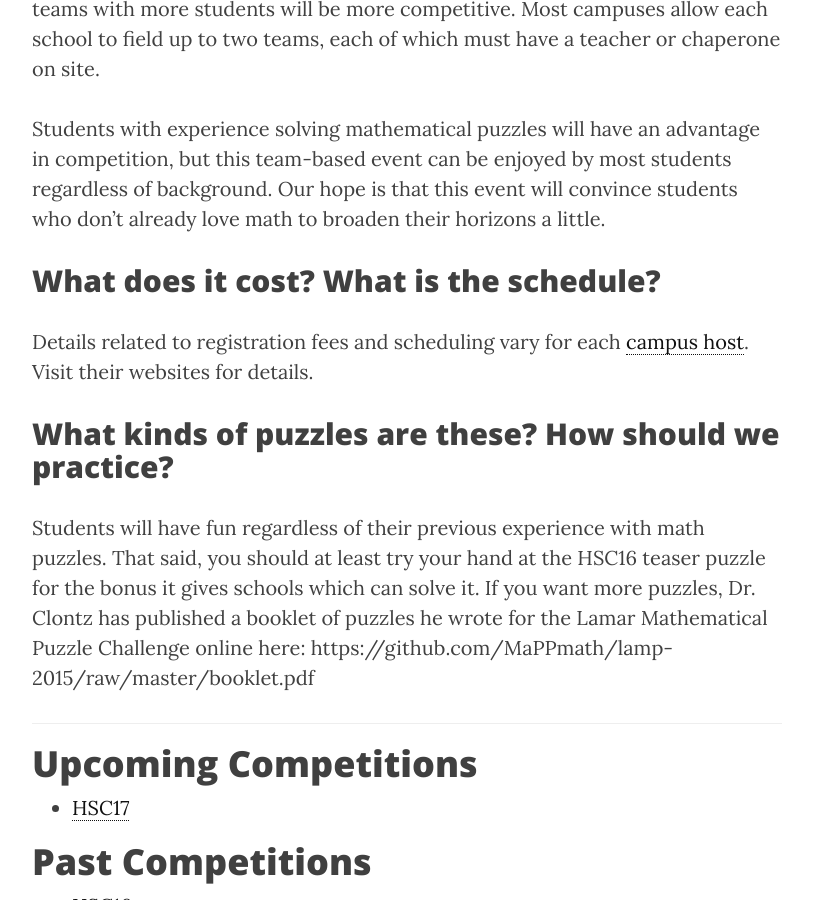
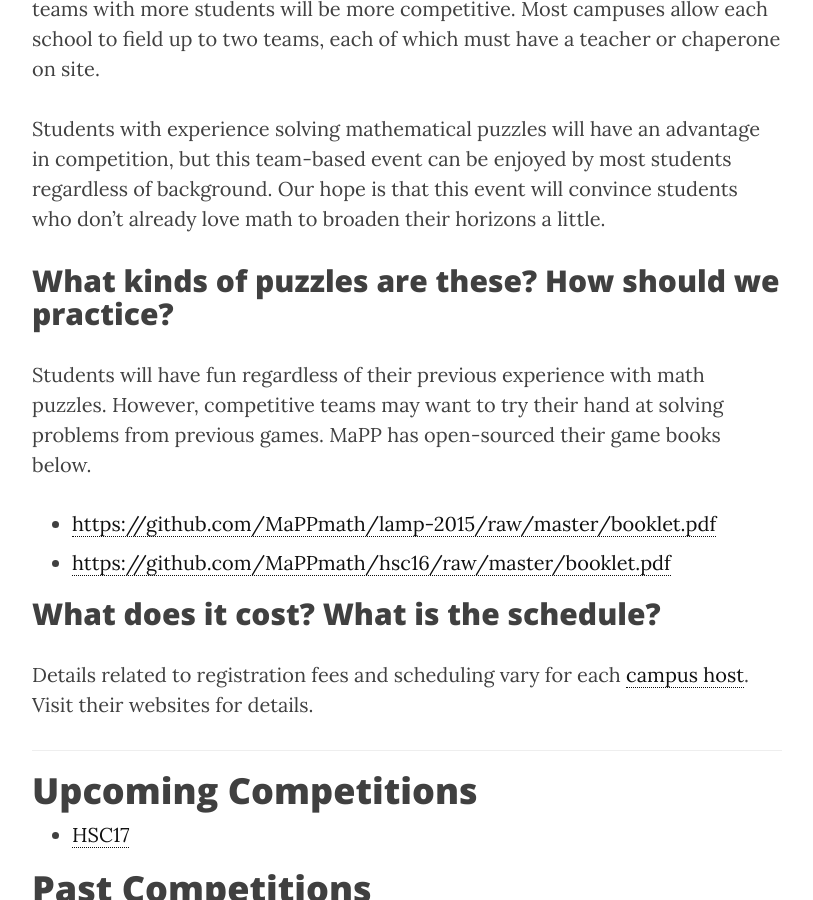
Before and after one commit to MaPPmath/mappmath.github.io, a Jekyll site: the page built from pages/hsc/hsc.md, in a window 1280 px wide and 900 px high, scrolled down 2614 px. Shown: the whole window, without its empty margins (233-1046 px from the left). Built offline with Jekyll 4.4.1, drawn with Linux system fonts in a browser that asks for light colours; nearby versions of some CDN libraries.

Commit message:
add links to previous game books

```diff
--- a/pages/hsc/hsc.md
+++ b/pages/hsc/hsc.md
@@ -79,14 +79,19 @@ competition, but this team-based event can be enjoyed by most students
 regardless of background. Our hope is that this event will convince students who
 don't already love math to broaden their horizons a little.
 
+## What kinds of puzzles are these? How should we practice?
+
+Students will have fun regardless of their previous experience with math
+puzzles. However, competitive teams may want to try their hand at solving
+problems from previous games. MaPP has open-sourced their game books below.
+
+- <https://github.com/MaPPmath/lamp-2015/raw/master/booklet.pdf>
+- <https://github.com/MaPPmath/hsc16/raw/master/booklet.pdf>
+
 ## What does it cost? What is the schedule?
 
 Details related to registration fees and scheduling vary for each
 [campus host](/campuses/). Visit their websites for details.
-
-## What kinds of puzzles are these? How should we practice?
-
-Students will have fun regardless of their previous experience with math puzzles. That said, you should at least try your hand at the HSC16 teaser puzzle for the bonus it gives schools which can solve it. If you want more puzzles, Dr. Clontz has published a booklet of puzzles he wrote for the Lamar Mathematical Puzzle Challenge online here: https://github.com/MaPPmath/lamp-2015/raw/master/booklet.pdf
 
 ---
 
```
